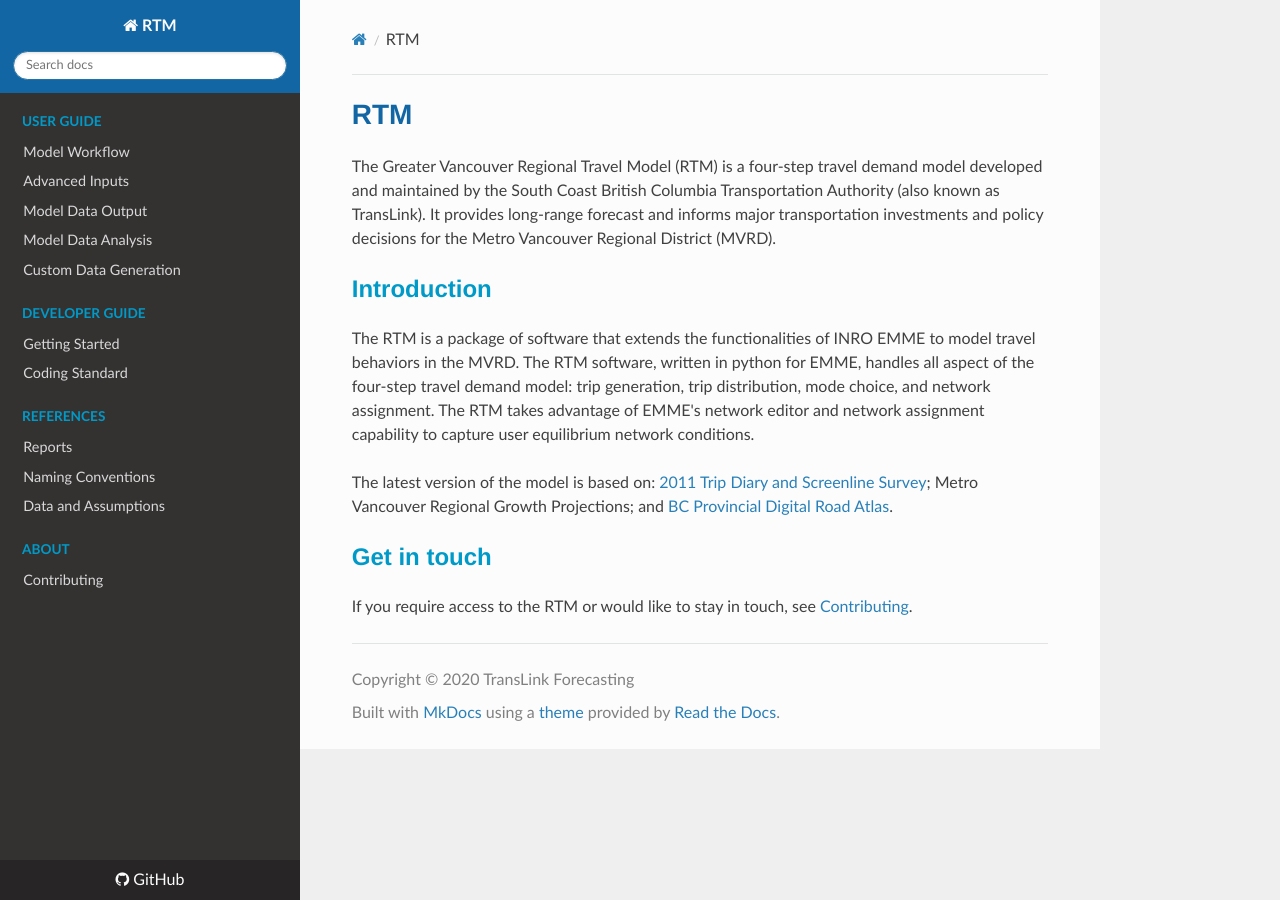
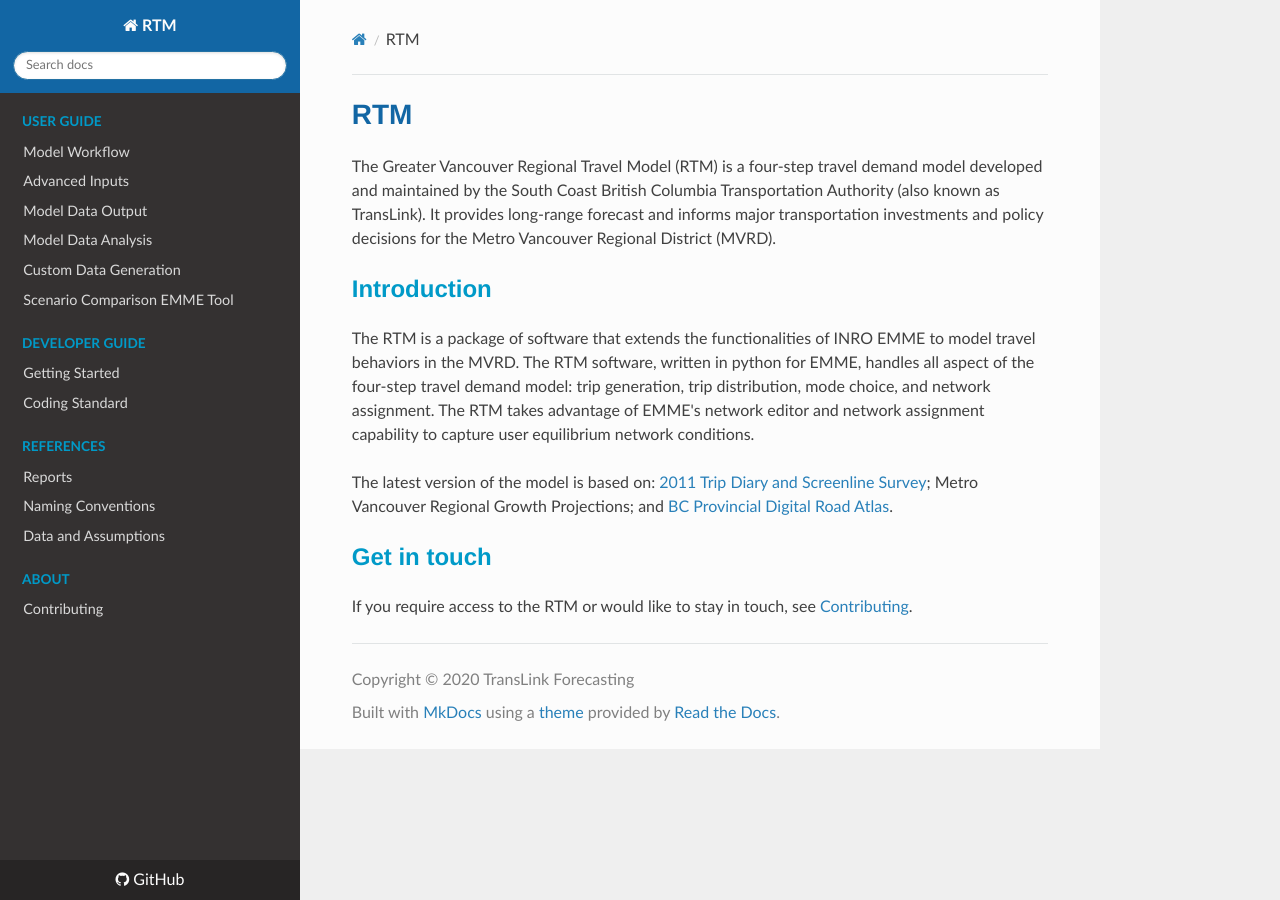
Before and after one commit to TransLinkForecasting/rtmdoc, an MkDocs documentation site: the page built from docs/index.md, in a window 1280 px wide. Built offline with MkDocs 1.6.1, drawn with Linux system fonts in a browser that asks for light colours; nearby versions of some CDN libraries.

Commit message:
add scenario comparison to main nav

```diff
--- a/mkdocs.yml
+++ b/mkdocs.yml
@@ -18,6 +18,7 @@ nav:
             - data_outputs.md
             - data_analysis.md
             - data_generate.md
+            - scenario_comparison.md
     - 'Developer Guide':
             - dev_getting_started.md
             - coding_standard.md
```
